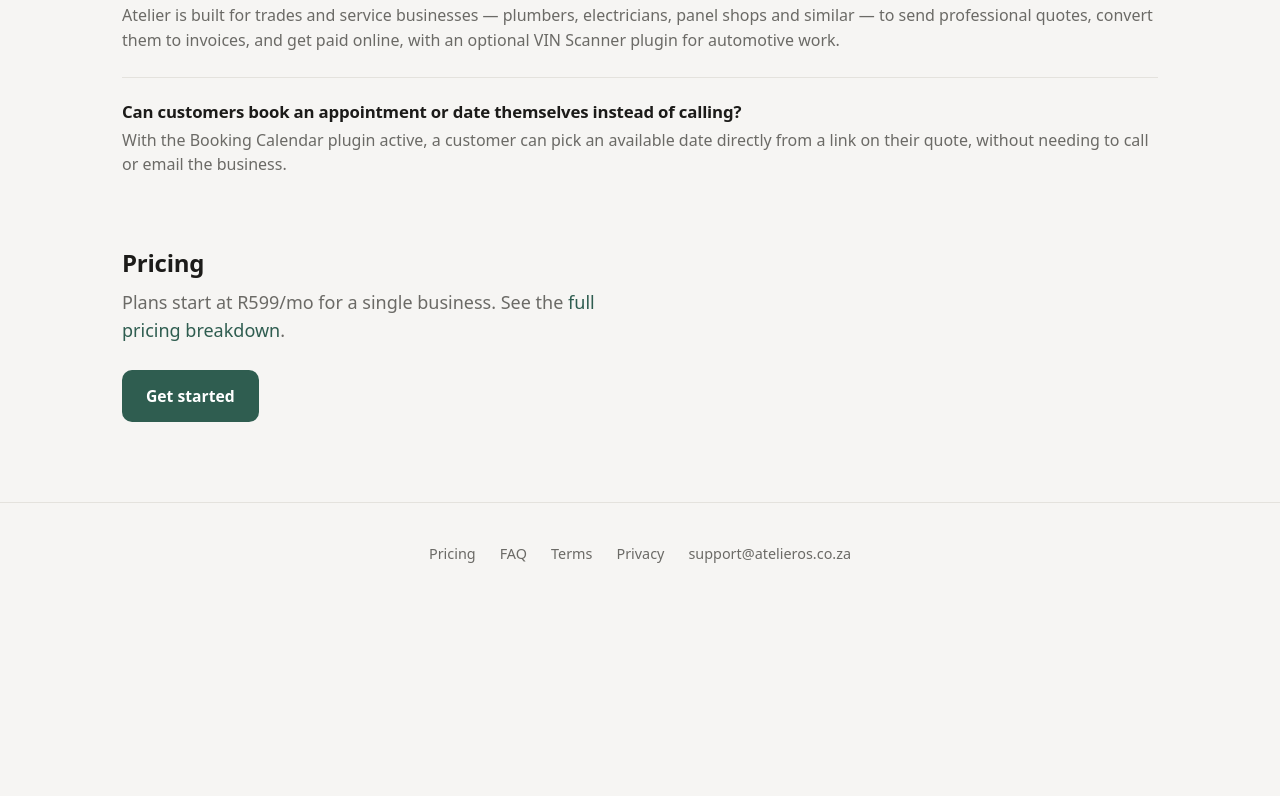
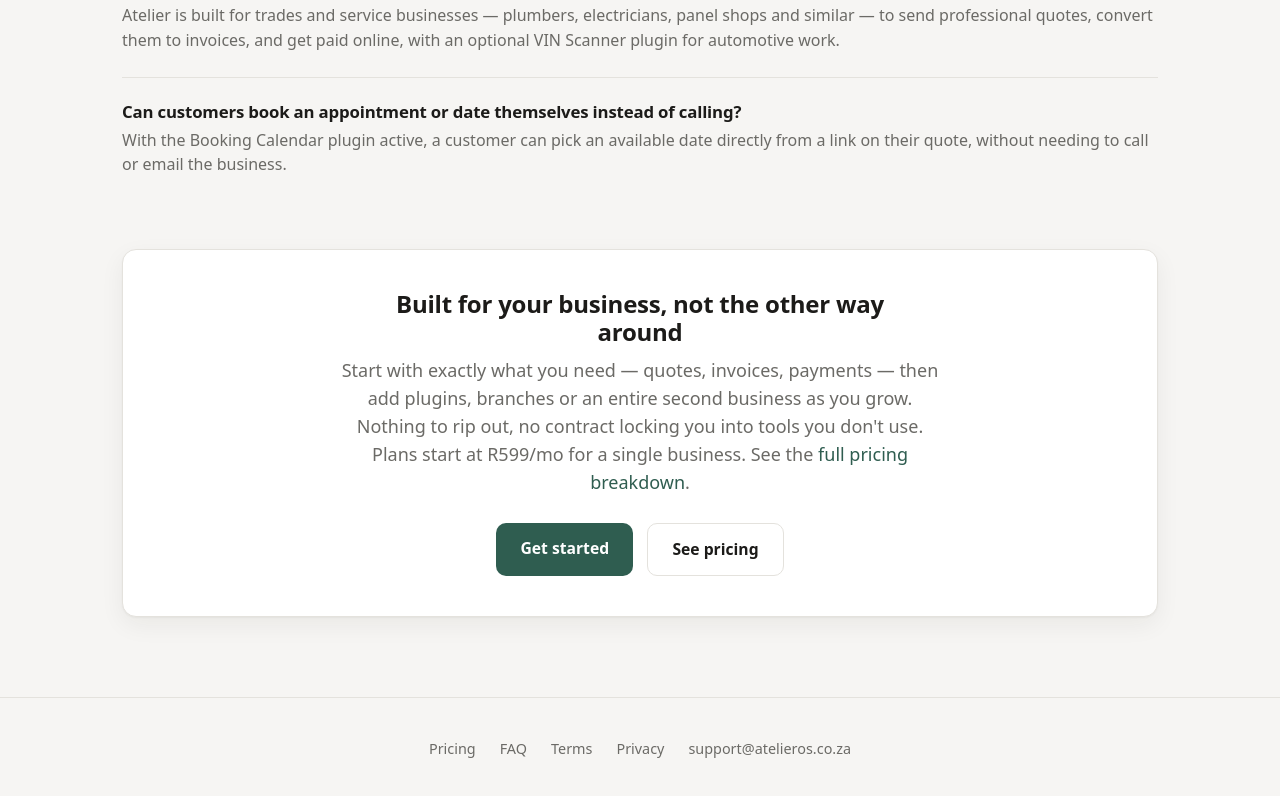
Before and after one commit to atelieros-site/atelier, a plain HTML site: page index.html in a window 1280 px wide. Shown: the part 4978-5774 px from the top of the page. Before the commit the page ends 5583 px from the top, so only its background shows below. Drawn offline with Linux system fonts and the light colour scheme.

Commit message:
Reframe closing pricing section with adaptability CTA

```diff
--- a/index.html
+++ b/index.html
@@ -384,11 +384,15 @@
     <p>With the Booking Calendar plugin active, a customer can pick an available date directly from a link on their quote, without needing to call or email the business.</p>
   </div>
 
-  <h2>Pricing</h2>
-  <p class="lead">Plans start at R599/mo for a single business. See the <a href="/pricing/">full pricing breakdown</a>.</p>
-  <div class="cta-row">
-    <a class="cta" href="https://app.atelieros.co.za/">Get started</a>
-  </div>
+  <section class="difference">
+    <h2>Built for your business, not the other way around</h2>
+    <p class="lead">Start with exactly what you need — quotes, invoices, payments — then add plugins, branches or an entire second business as you grow. Nothing to rip out, no contract locking you into tools you don't use.</p>
+    <p class="lead">Plans start at R599/mo for a single business. See the <a href="/pricing/">full pricing breakdown</a>.</p>
+    <div class="cta-row" style="justify-content: center;">
+      <a class="cta" href="https://app.atelieros.co.za/">Get started</a>
+      <a class="ghost-cta" href="/pricing/">See pricing</a>
+    </div>
+  </section>
 </main>
 <footer>
   <a href="/pricing/">Pricing</a>
```
